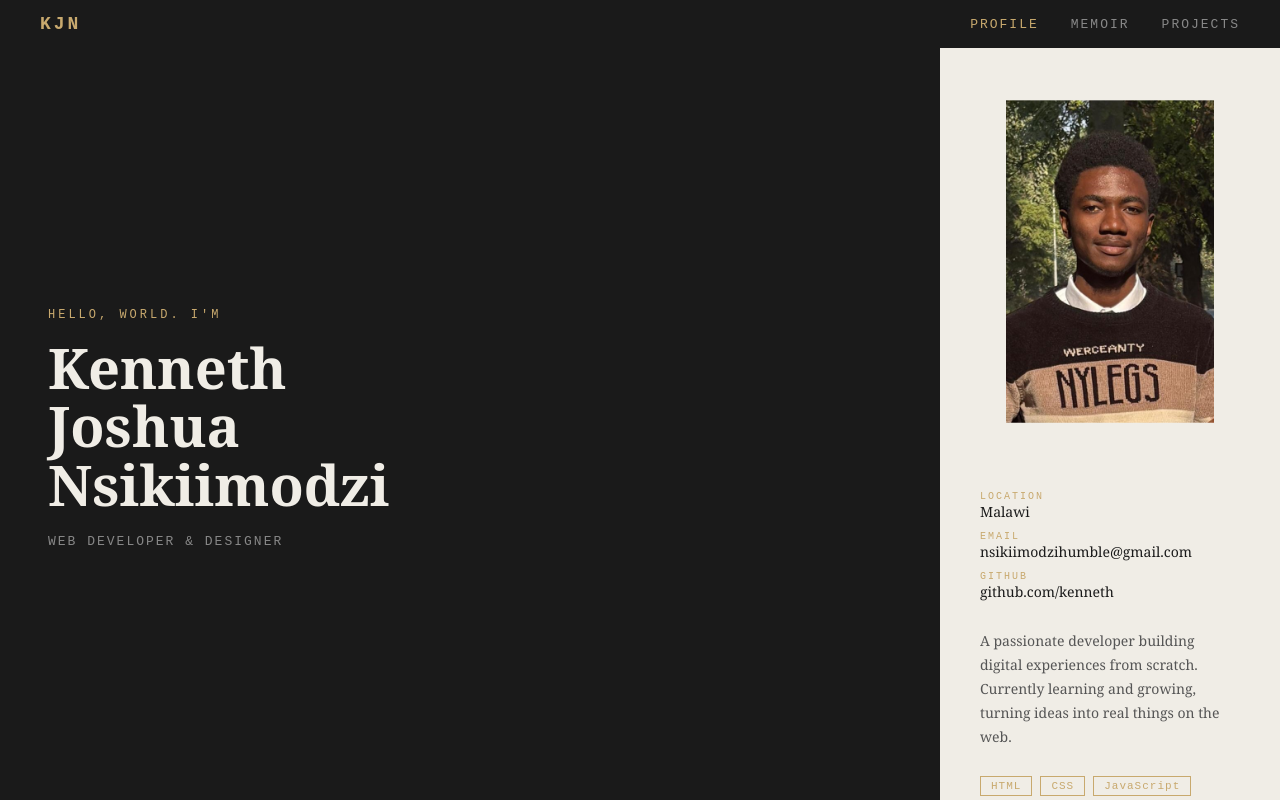
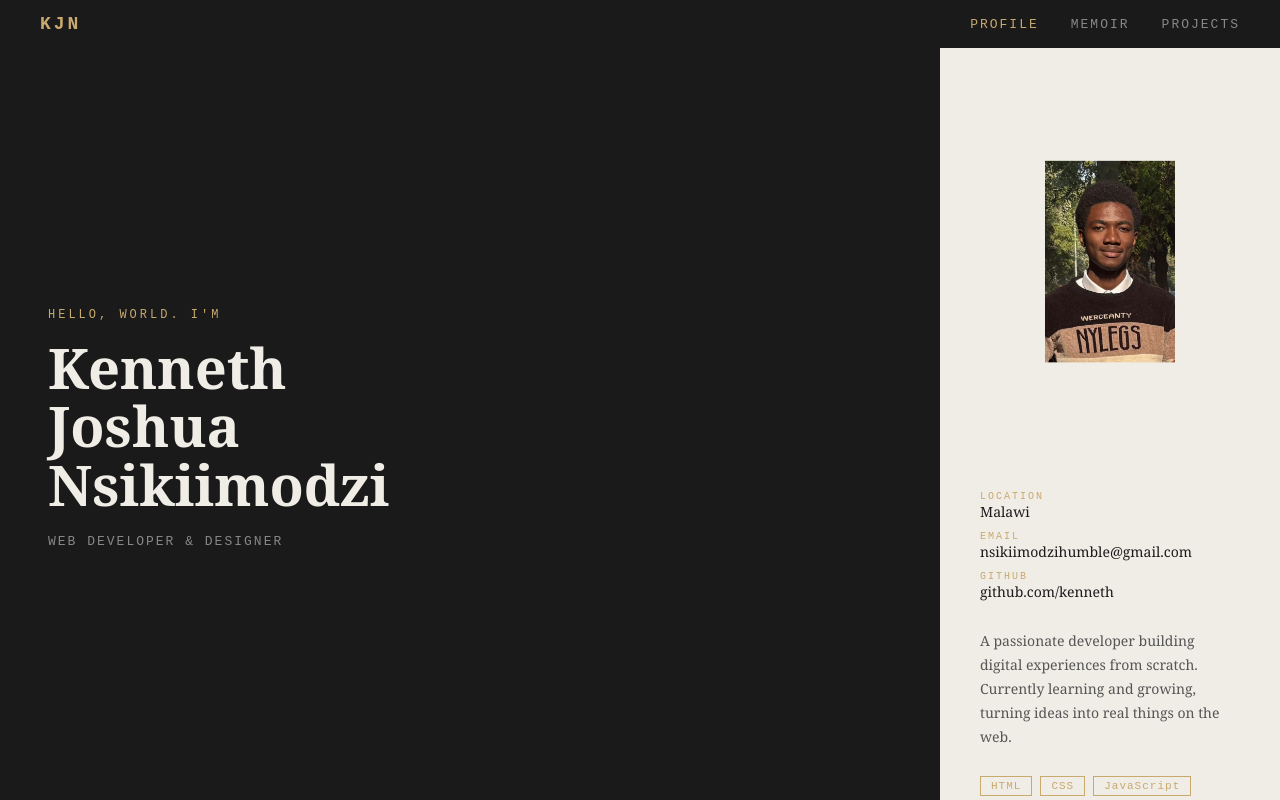
Before and after one commit to humblehbn-creator/kenneth-cv, a plain HTML site: page index.html in a window 1280 px wide. Shown: the top 800 px of the page. Drawn offline with Linux system fonts and the light colour scheme.

Commit message:
2nd resize

```diff
--- a/style.css
+++ b/style.css
@@ -137,7 +137,7 @@ nav {
   overflow: hidden;
   display: block;
   padding: 0%;
-  transform: scale(0.8);
+  transform: scale(0.5);
   object-position: center; /* shows the top/face more */
 }
 
```
